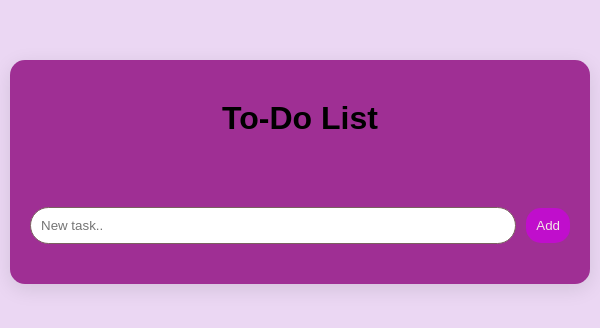
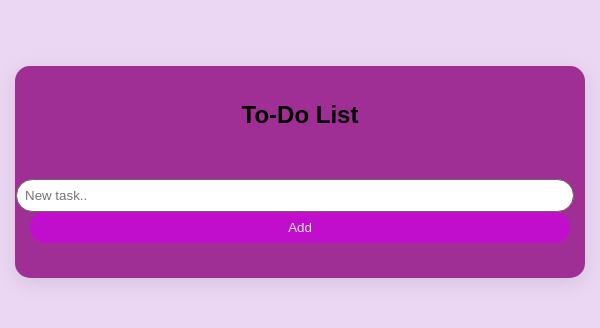
Before and after one commit to RiyaJhalke/OCTANET_MAY, a plain HTML site: page Task2(ToDo List)/ToDoList.html in a window 600 px wide. Shown: the part 228-556 px from the top of the page. Drawn offline with Linux system fonts and the light colour scheme.

Commit message:
Update ToDoList.css

```diff
--- a/Task2(ToDo List)/ToDoList.css
+++ b/Task2(ToDo List)/ToDoList.css
@@ -96,17 +96,25 @@ li button:hover {
   color: #46093f;
 }
 
-@media (min-width: 600px) {
-  .inputline {
-    flex-direction: row;
+@media (max-width: 600px) {
+  .container {
+    padding: 15px;
   }
 
-  .inputline input {
-    margin-right: 10px;
-    margin-bottom: 0;
+  h1 {
+    padding-bottom: 30px;
+    font-size: 1.5em;
   }
 
-  .inputline button {
-    width: auto;
+  .inputline input, .inputline button {
+    padding: 8px;
+  }
+
+  li {
+    padding: 8px;
+  }
+
+  li button {
+    font-size: 14px;
   }
 }
```
